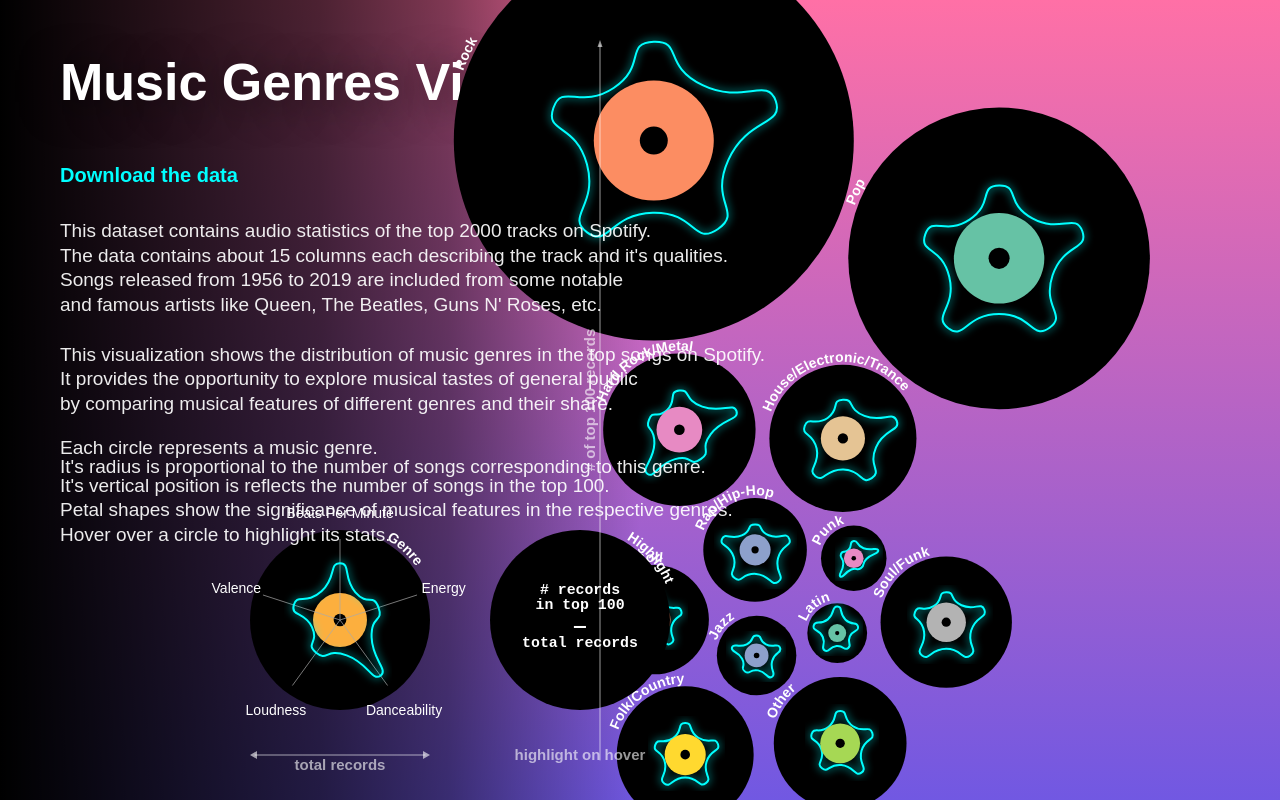
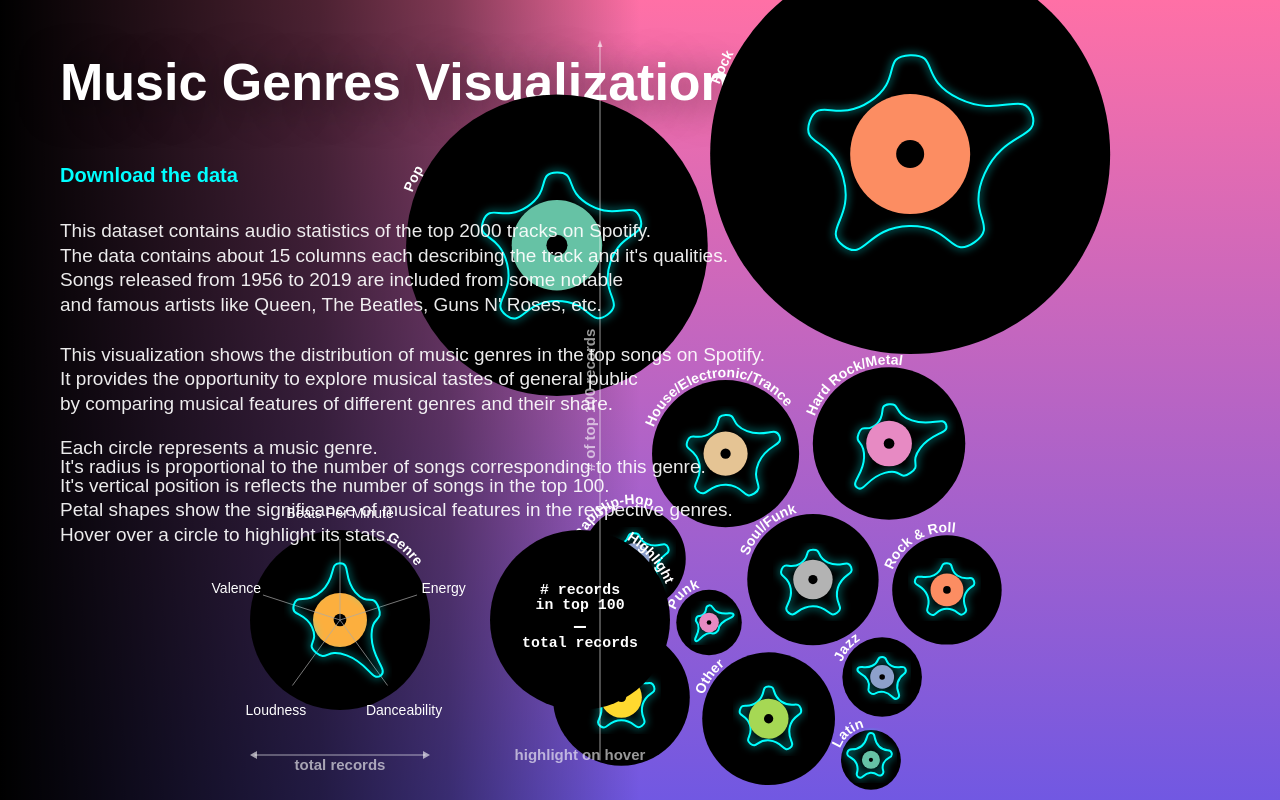
Before and after one commit to Ant0nYurchenk0/Spotify2000sViz, a plain HTML site: page index.html in a window 1280 px wide. Drawn offline with nearby package versions, Linux system fonts and the light colour scheme.

Commit message:
fix vertical placement

```diff
--- a/index.html
+++ b/index.html
@@ -195,9 +195,9 @@
 
             const simulation = d3.forceSimulation(circles)
                 .force("x", d3.forceX(xCenter).strength(1))
-                .force("y", d3.forceY(d => yPos(d.count)).strength(2))
+                .force("y", d3.forceY(d => yPos(d.count)).strength(3))
                 .force("collide", d3.forceCollide(d => d.radius + 7))
-                .alphaDecay(0.08)
+                .alphaDecay(0.09)
                 .alpha(1)
                 .stop();
 
```
